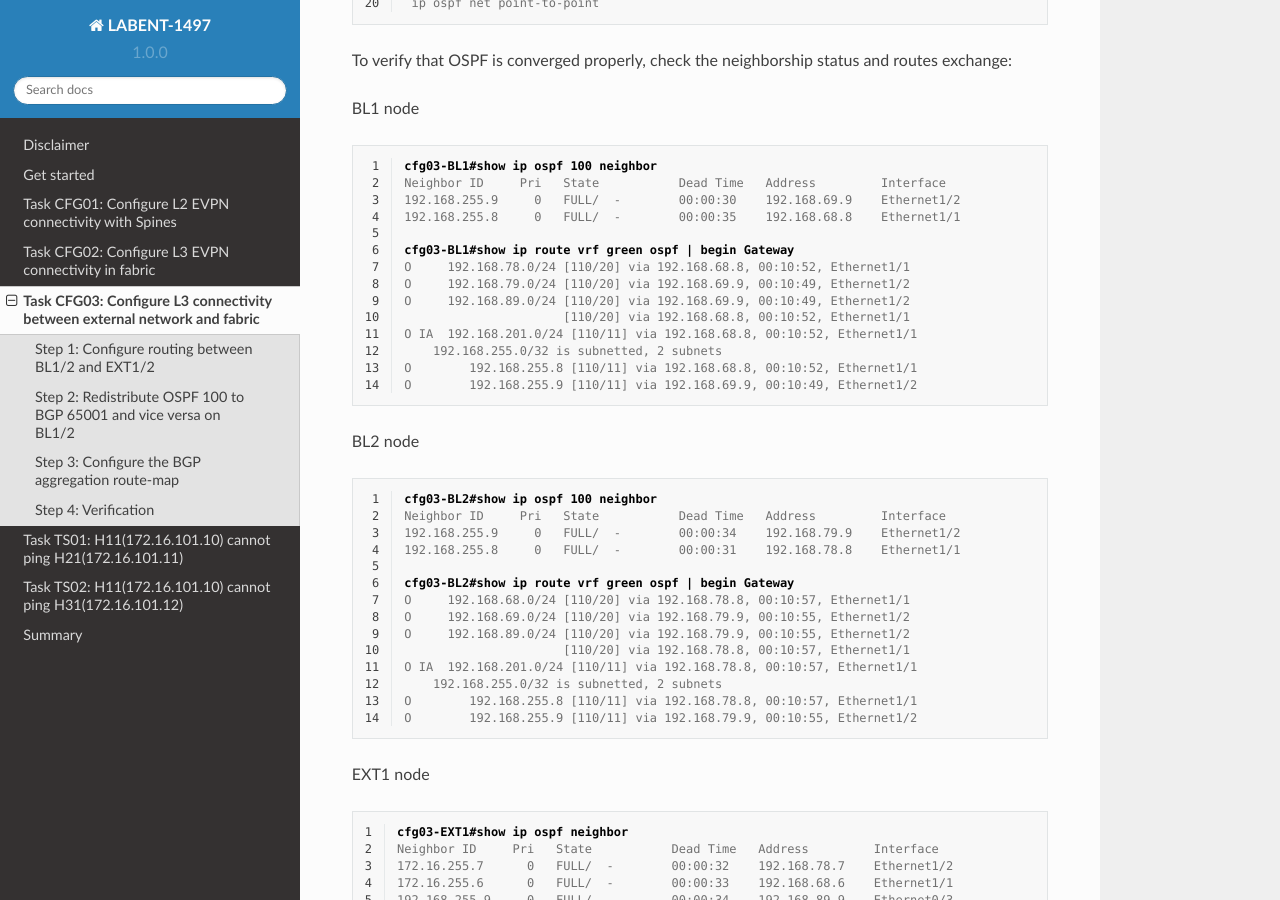
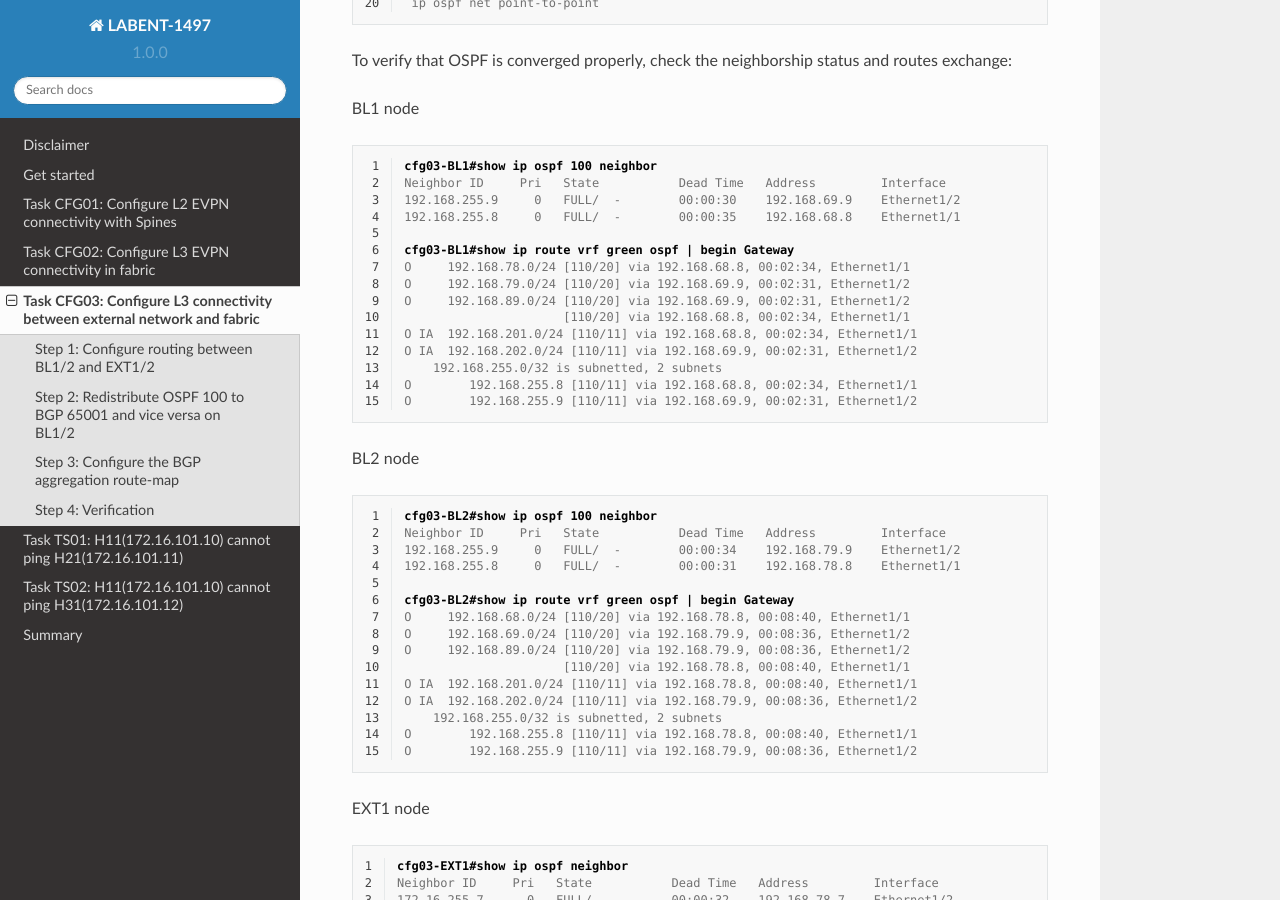
Before and after one commit to dvishchu/labent-1497, a Sphinx documentation site: the page built from docs/source/task_03.rst, in a window 1280 px wide and 900 px high, scrolled down 3399 px. Built offline with Sphinx 7.4.7 and the Read the Docs theme 2.0.0, drawn with Linux system fonts in a browser that asks for light colours.

Commit message:
Updating output in task03

```diff
--- a/docs/source/task_03.rst
+++ b/docs/source/task_03.rst
@@ -141,14 +141,15 @@ BL1 node
     192.168.255.8     0   FULL/  -        00:00:35    192.168.68.8    Ethernet1/1
 
     cfg03-BL1#show ip route vrf green ospf | begin Gateway
-    O     192.168.78.0/24 [110/20] via 192.168.68.8, 00:10:52, Ethernet1/1
-    O     192.168.79.0/24 [110/20] via 192.168.69.9, 00:10:49, Ethernet1/2
-    O     192.168.89.0/24 [110/20] via 192.168.69.9, 00:10:49, Ethernet1/2
-                          [110/20] via 192.168.68.8, 00:10:52, Ethernet1/1
-    O IA  192.168.201.0/24 [110/11] via 192.168.68.8, 00:10:52, Ethernet1/1
+    O     192.168.78.0/24 [110/20] via 192.168.68.8, 00:02:34, Ethernet1/1
+    O     192.168.79.0/24 [110/20] via 192.168.69.9, 00:02:31, Ethernet1/2
+    O     192.168.89.0/24 [110/20] via 192.168.69.9, 00:02:31, Ethernet1/2
+                          [110/20] via 192.168.68.8, 00:02:34, Ethernet1/1
+    O IA  192.168.201.0/24 [110/11] via 192.168.68.8, 00:02:34, Ethernet1/1
+    O IA  192.168.202.0/24 [110/11] via 192.168.69.9, 00:02:31, Ethernet1/2
         192.168.255.0/32 is subnetted, 2 subnets
-    O        192.168.255.8 [110/11] via 192.168.68.8, 00:10:52, Ethernet1/1
-    O        192.168.255.9 [110/11] via 192.168.69.9, 00:10:49, Ethernet1/2
+    O        192.168.255.8 [110/11] via 192.168.68.8, 00:02:34, Ethernet1/1
+    O        192.168.255.9 [110/11] via 192.168.69.9, 00:02:31, Ethernet1/2
 
 BL2 node
 
@@ -162,14 +163,15 @@ BL2 node
     192.168.255.8     0   FULL/  -        00:00:31    192.168.78.8    Ethernet1/1
 
     cfg03-BL2#show ip route vrf green ospf | begin Gateway
-    O     192.168.68.0/24 [110/20] via 192.168.78.8, 00:10:57, Ethernet1/1
-    O     192.168.69.0/24 [110/20] via 192.168.79.9, 00:10:55, Ethernet1/2
-    O     192.168.89.0/24 [110/20] via 192.168.79.9, 00:10:55, Ethernet1/2
-                          [110/20] via 192.168.78.8, 00:10:57, Ethernet1/1
-    O IA  192.168.201.0/24 [110/11] via 192.168.78.8, 00:10:57, Ethernet1/1
+    O     192.168.68.0/24 [110/20] via 192.168.78.8, 00:08:40, Ethernet1/1
+    O     192.168.69.0/24 [110/20] via 192.168.79.9, 00:08:36, Ethernet1/2
+    O     192.168.89.0/24 [110/20] via 192.168.79.9, 00:08:36, Ethernet1/2
+                          [110/20] via 192.168.78.8, 00:08:40, Ethernet1/1
+    O IA  192.168.201.0/24 [110/11] via 192.168.78.8, 00:08:40, Ethernet1/1
+    O IA  192.168.202.0/24 [110/11] via 192.168.79.9, 00:08:36, Ethernet1/2
         192.168.255.0/32 is subnetted, 2 subnets
-    O        192.168.255.8 [110/11] via 192.168.78.8, 00:10:57, Ethernet1/1
-    O        192.168.255.9 [110/11] via 192.168.79.9, 00:10:55, Ethernet1/2
+    O        192.168.255.8 [110/11] via 192.168.78.8, 00:08:40, Ethernet1/1
+    O        192.168.255.9 [110/11] via 192.168.79.9, 00:08:36, Ethernet1/2
 
 EXT1 node
 
```
